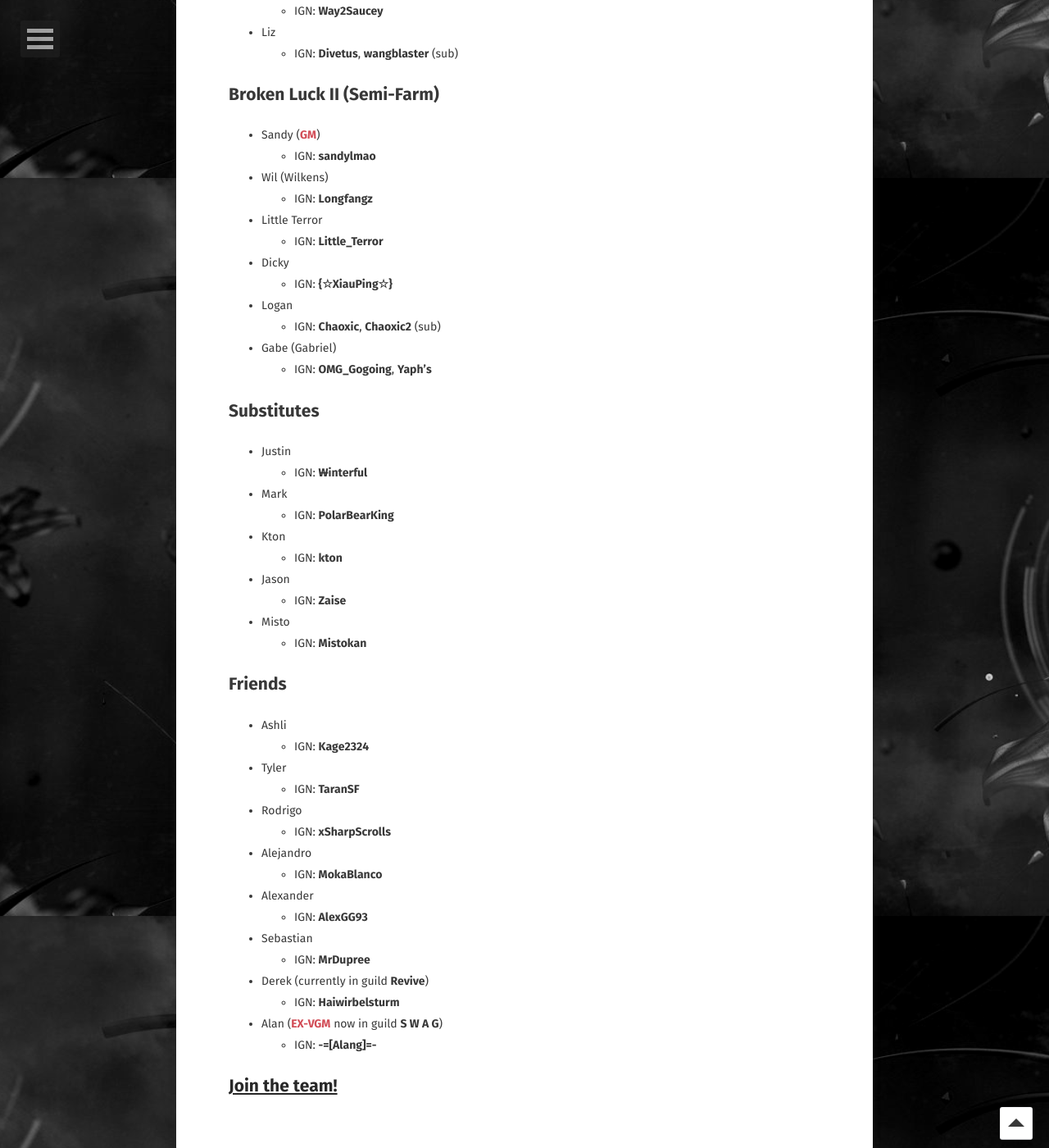
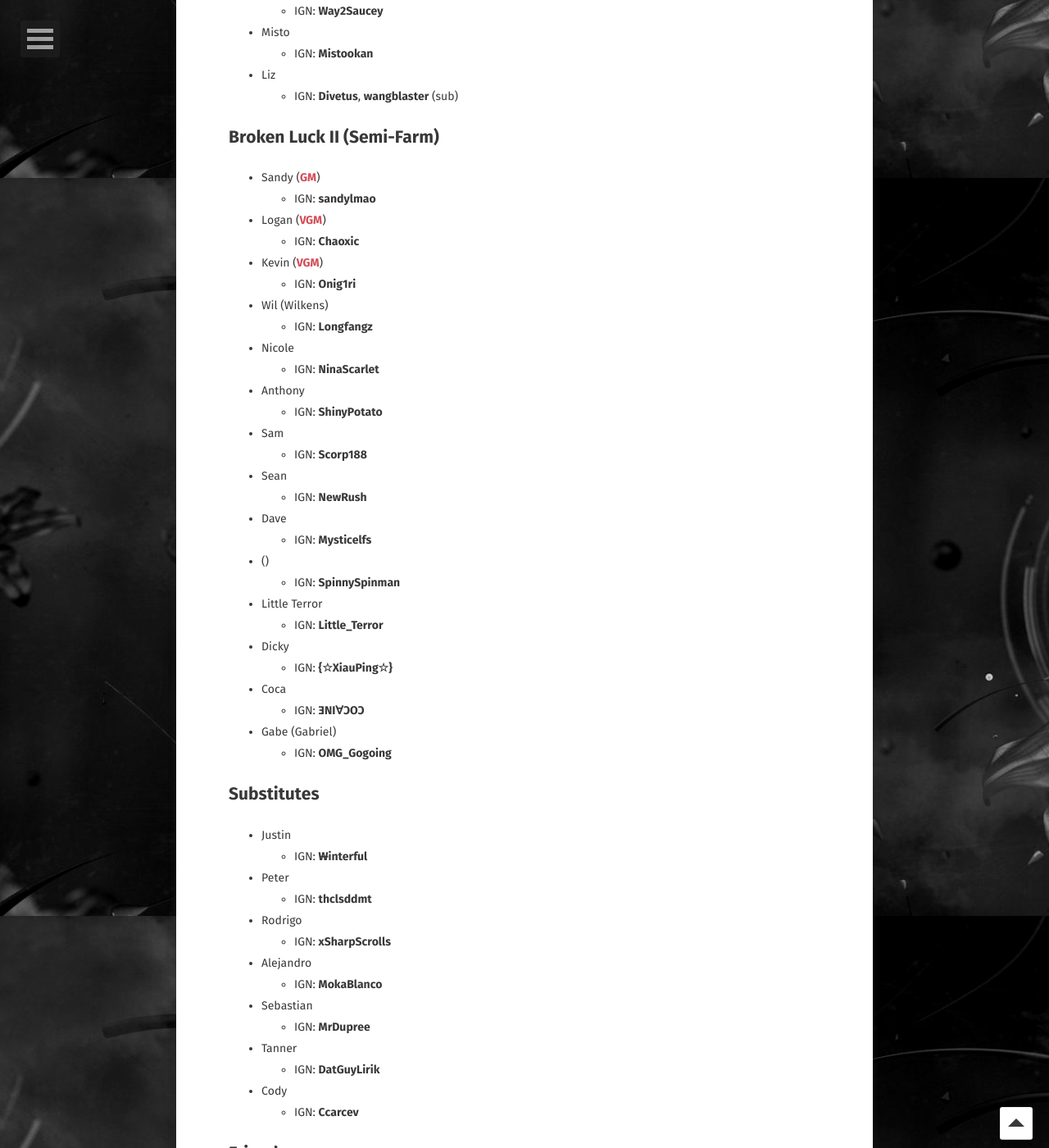
Before and after one commit to davk28/brokenluck.github.io, a Jekyll site: the page built from members/index.md, in a window 1280 px wide and 1400 px high, scrolled down 683 px. Shown: the whole window at 82% size. Built offline with Jekyll 4.4.1, drawn with Linux system fonts in a browser that asks for light colours; some web fonts are replaced; some of the changed text lies outside the part shown.

Commit message:
Update index.md

```diff
--- a/members/index.md
+++ b/members/index.md
@@ -9,9 +9,9 @@ comments: false
 
 * Dayvid (<b class='officer'>GM</b>)
   * IGN: <b>ArizonaIce</b>
-* Darren (<b class='officer'>GM</b>)
+* Darren (<b class='officer'>VGM</b>)
   * IGN: <b>SanguineRane</b>
-* Leon (<b class='officer'>GM</b>)
+* Leon (<b class='officer'>VGM</b>)
   * IGN: <b>Leeonheart</b>
 * Haru
   * IGN: <b>_Haru</b>
@@ -21,6 +21,8 @@ comments: false
   * IGN: <b>dakid80</b>
 * Stephen
   * IGN: <b>Way2Saucey</b>
+* Misto
+  * IGN: <b>Mistookan</b>
 * Liz
   * IGN: <b>Divetus</b>, <b>wangblaster</b> (sub)
 
@@ -28,29 +30,49 @@ comments: false
 
 * Sandy (<b class='officer'>GM</b>)
   * IGN: <b>sandylmao</b>
+* Logan (<b class='officer'>VGM</b>)
+  * IGN: <b>Chaoxic</b>
+* Kevin (<b class='officer'>VGM</b>)
+  * IGN: <b>Onig1ri</b>
 * Wil (Wilkens)
   * IGN: <b>Longfangz</b>
+* Nicole
+  * IGN: <b>NinaScarlet</b>
+* Anthony
+  * IGN: <b>ShinyPotato</b>
+* Sam
+  * IGN: <b>Scorp188</b>
+* Sean
+  * IGN: <b>NewRush</b>
+* Dave
+  * IGN: <b>Mysticelfs</b>
+* ()
+  * IGN: <b>SpinnySpinman</b>
 * Little Terror
   * IGN: <b>Little_Terror</b>
 * Dicky
   * IGN: <b>{☆XiauPing☆}</b>
-* Logan
-  * IGN: <b>Chaoxic</b>, <b>Chaoxic2</b> (sub)
+* Coca
+  * IGN: <b>ƎNI∀ƆOƆ</b>
 * Gabe (Gabriel)
-  * IGN: <b>OMG_Gogoing</b>, <b>Yaph's</b>
+  * IGN: <b>OMG_Gogoing</b>
 
 ## Substitutes
 
 * Justin
   * IGN: <b>W̶interful</b>
-* Mark
-  * IGN: <b>PolarBearKing</b>
-* Kton
-  * IGN: <b>kton</b>
-* Jason
-  * IGN: <b>Zaise</b>
-* Misto
-  * IGN: <b>Mistokan</b>
+* Peter
+  * IGN: <b>thclsddmt</b>
+* Rodrigo
+  * IGN: <b>xSharpScrolls</b>
+* Alejandro
+  * IGN: <b>MokaBlanco</b>
+* Sebastian
+  * IGN: <b>MrDupree</b>
+* Tanner
+  * IGN: <b>DatGuyLirik</b>
+* Cody
+  * IGN: <b>Ccarcev</b>
 
 ## Friends
 
@@ -58,14 +80,12 @@ comments: false
   * IGN: <b>Kage2324</b>
 * Tyler
   * IGN: <b>TaranSF</b>
-* Rodrigo
-  * IGN: <b>xSharpScrolls</b>
-* Alejandro
-  * IGN: <b>MokaBlanco</b>
-* Alexander
-  * IGN: <b>AlexGG93</b>
-* Sebastian
-  * IGN: <b>MrDupree</b>
+* Mark
+  * IGN: <b>PolarBearKing</b>
+* Jason
+  * IGN: <b>Zaise</b>
+* Kton
+  * IGN: <b>kton</b>
 * Derek (currently in guild <b>Revive</b>)
   * IGN: <b>Haiwirbelsturm</b>
 * Alan (<b class='officer'>EX-VGM</b> now in guild <b>S W A G</b>)
```
